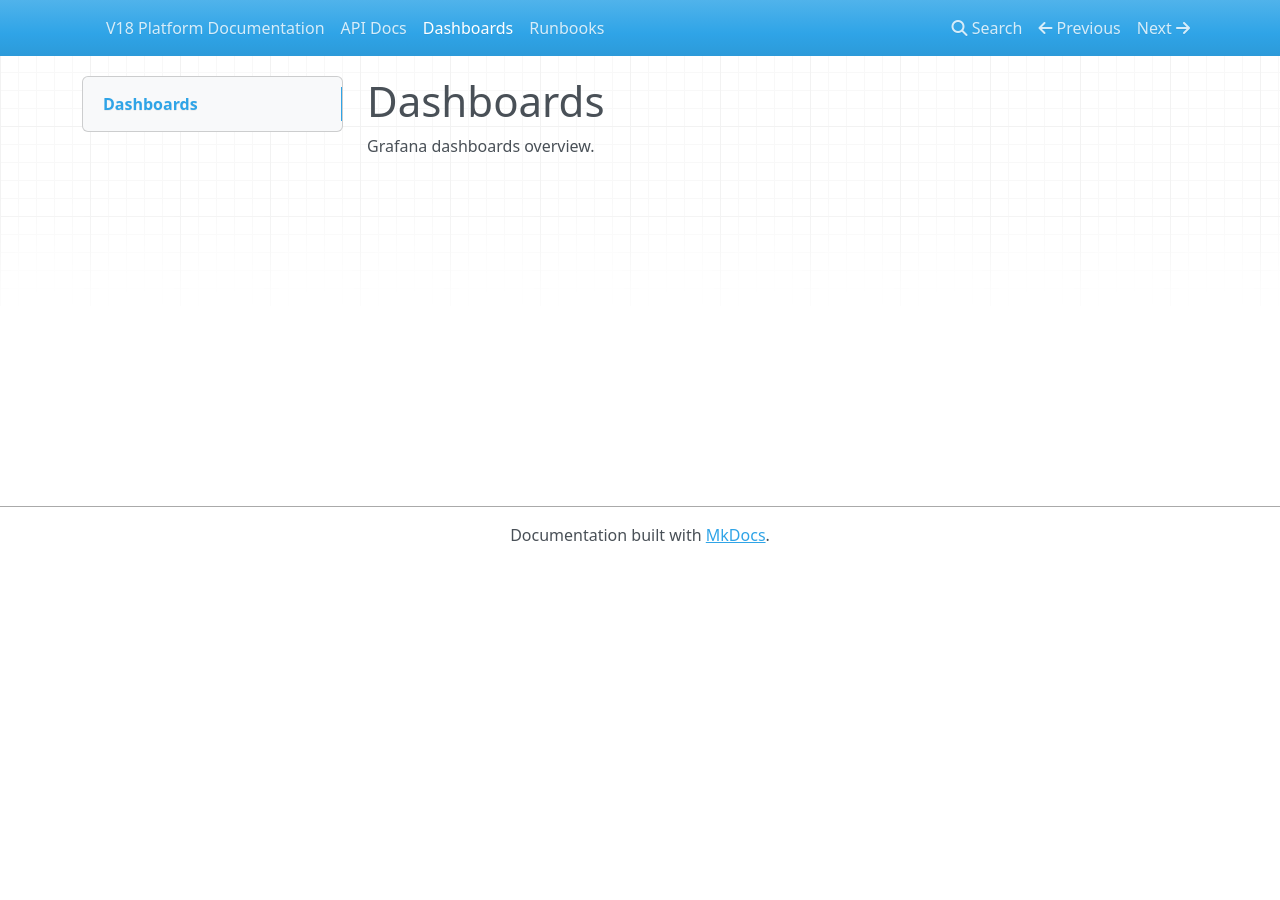
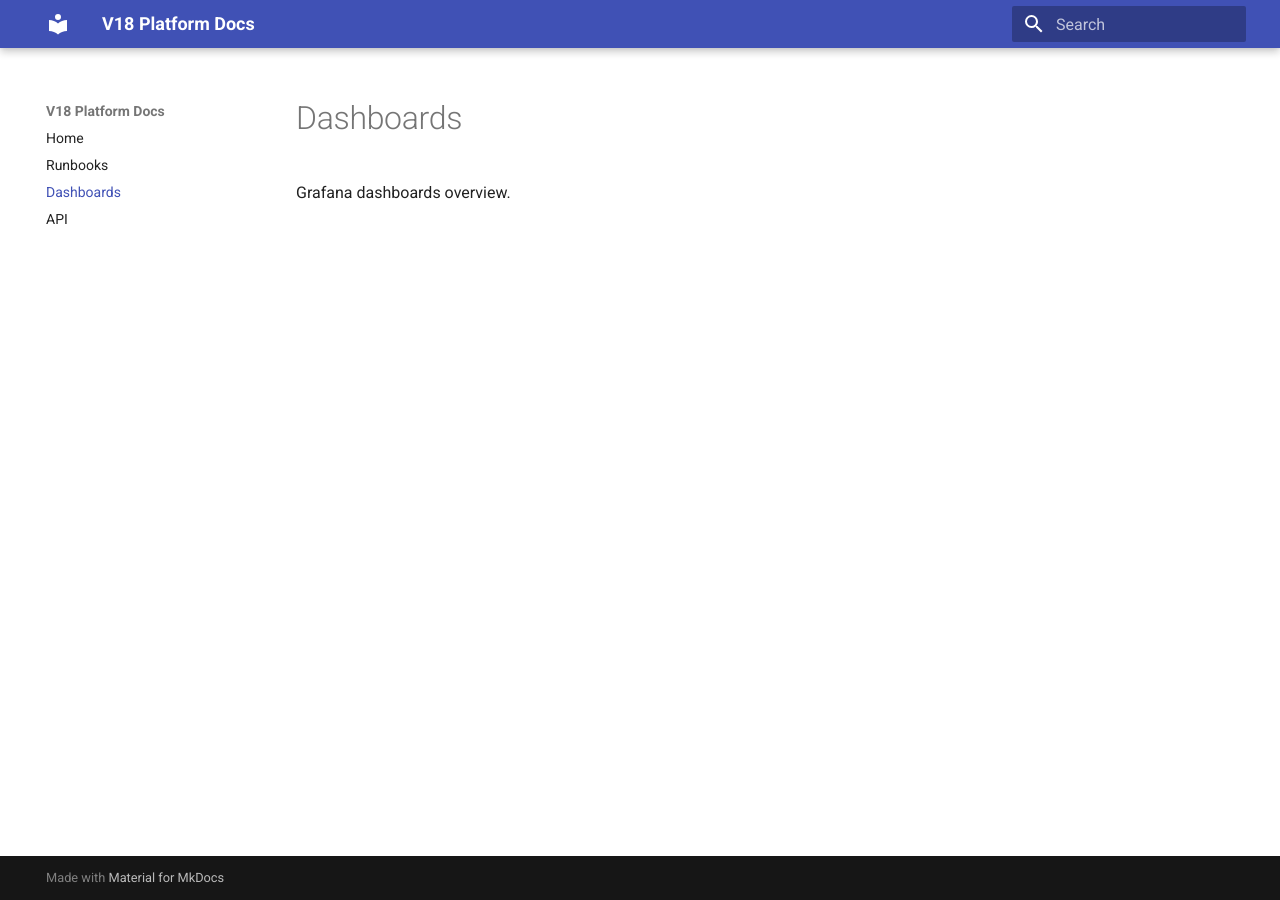
Before and after one commit to Kello54/Buildy, an MkDocs documentation site: the page built from docs/dashboards.md, in a window 1280 px wide. Built offline with MkDocs 1.6.1 and Material for MkDocs 9.7.7, drawn with Linux system fonts in a browser that asks for light colours; nearby versions of some CDN libraries.

Commit message:
Update mkdocs.yml

```diff
--- a/mkdocs.yml
+++ b/mkdocs.yml
@@ -1,4 +1,14 @@
+site_name: V18 Platform Docs
+theme:
+  name: material
+
 plugins:
   - search
   - swagger-ui-tag:
       spec_file: docs/platform.json
+
+nav:
+  - Home: index.md
+  - Runbooks: runbooks.md
+  - Dashboards: dashboards.md
+  - API: platform.json
```
